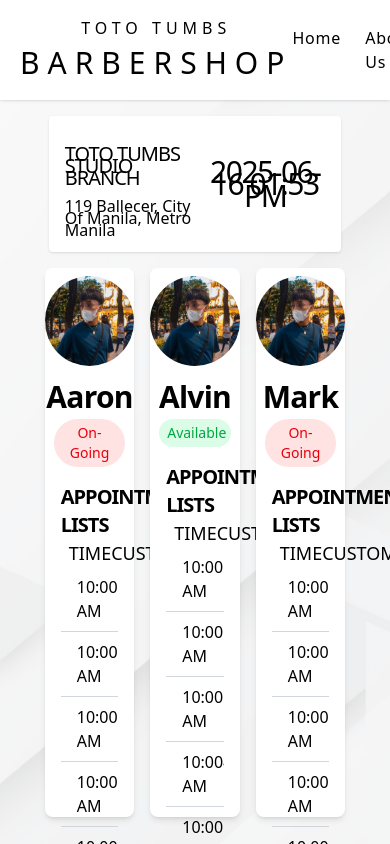
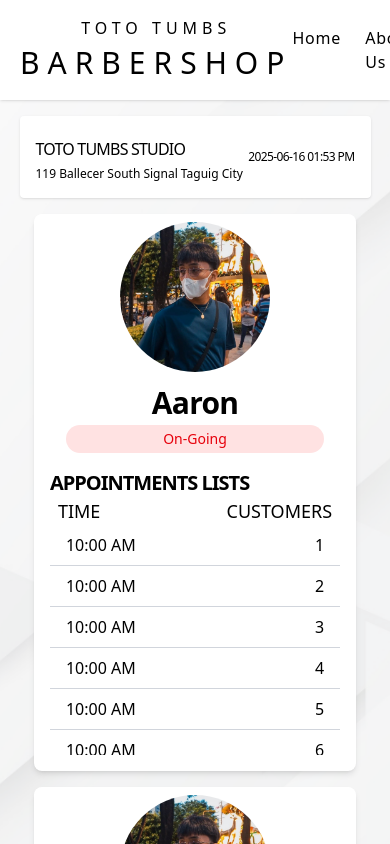
Before and after one commit to AaronRodriguezzz/Thesis, a React (Vite) app in the folder frontend/: page /queueing in a window 390 px wide. Built offline with nearby package versions, Linux system fonts and the light colour scheme.

Commit message:
responsive

```diff
--- a/frontend/src/User/QueueingForm.jsx
+++ b/frontend/src/User/QueueingForm.jsx
@@ -43,23 +43,23 @@ export default function BarberStatusPage() {
     <div className="w-screen h-screen overflow-x-hidden bg-gray-100 bg-[url('/login.png')] bg-cover bg-center">
       <Navigation otherPage={true} />
 
-      <main className="h-full flex flex-col items-center">
-        <div className="w-[75%] flex justify-between items-center leading-3 bg-white p-4 my-4 shadow rounded">
-          <div>
-            <h1 className="text-[20px] lg:text-[30px] tracking-tighter text-left lg:text-center my-4">
-              TOTO TUMBS STUDIO BRANCH
+      <main className="h-full w-full flex flex-col items-center">
+        <div className="w-[90%] md:w-[95%] lg:w-[75%] flex justify-between items-center leading-3 bg-white p-4 my-4 shadow rounded">
+          <div className="leading-0.5">
+            <h1 className="text-s md:text-[20px] lg:text-[30px] tracking-tighter text-left my-4">
+              TOTO TUMBS STUDIO
             </h1>
-            <p>119 Ballecer, City Of Manila, Metro Manila</p>
+            <p className="text-xs md:text-[20px]">119 Ballecer South Signal Taguig City</p>
           </div>
-          <h2 className="text-[30px] font-extralight tracking-tighter text-center my-4">
+          <h2 className="text-xs md:text-[20px]  lg:text-[30px] font-extralight tracking-tighter text-center my-4">
             {date} {time}
           </h2>
         </div>
 
-        <div className="w-full h-[65%] flex flex-row items-center justify-center gap-x-4 px-4">
+        <div className="w-full h-auto md:h-[65%] flex flex-col md:flex-row items-center justify-center gap-4 px-4">
           {barbers.map((barber, index) => (
             <div
-              className="h-full w-[25%] flex-col bg-white rounded-lg shadow-md"
+              className="h-full w-[90%] md:w-[35%] lg:w-[25%] flex-col bg-white rounded-lg shadow-md"
               key={index}
             >
               <img
@@ -95,8 +95,8 @@ export default function BarberStatusPage() {
                   <h3>CUSTOMERS</h3>
                 </div>
 
-                <div className="h-[40%] min-h-[170px] overflow-y-auto custom-scrollbar">
-                  {Array.from({ length: 20 }).map((_, i) => (
+                <div className="h-[230px] lg:h-[170px] overflow-auto custom-scrollbar">
+                  {Array.from({ length: 10 }).map((_, i) => (
                     <div
                       key={i}
                       className="flex justify-between border-b border-gray-300 py-2 px-4"
```
